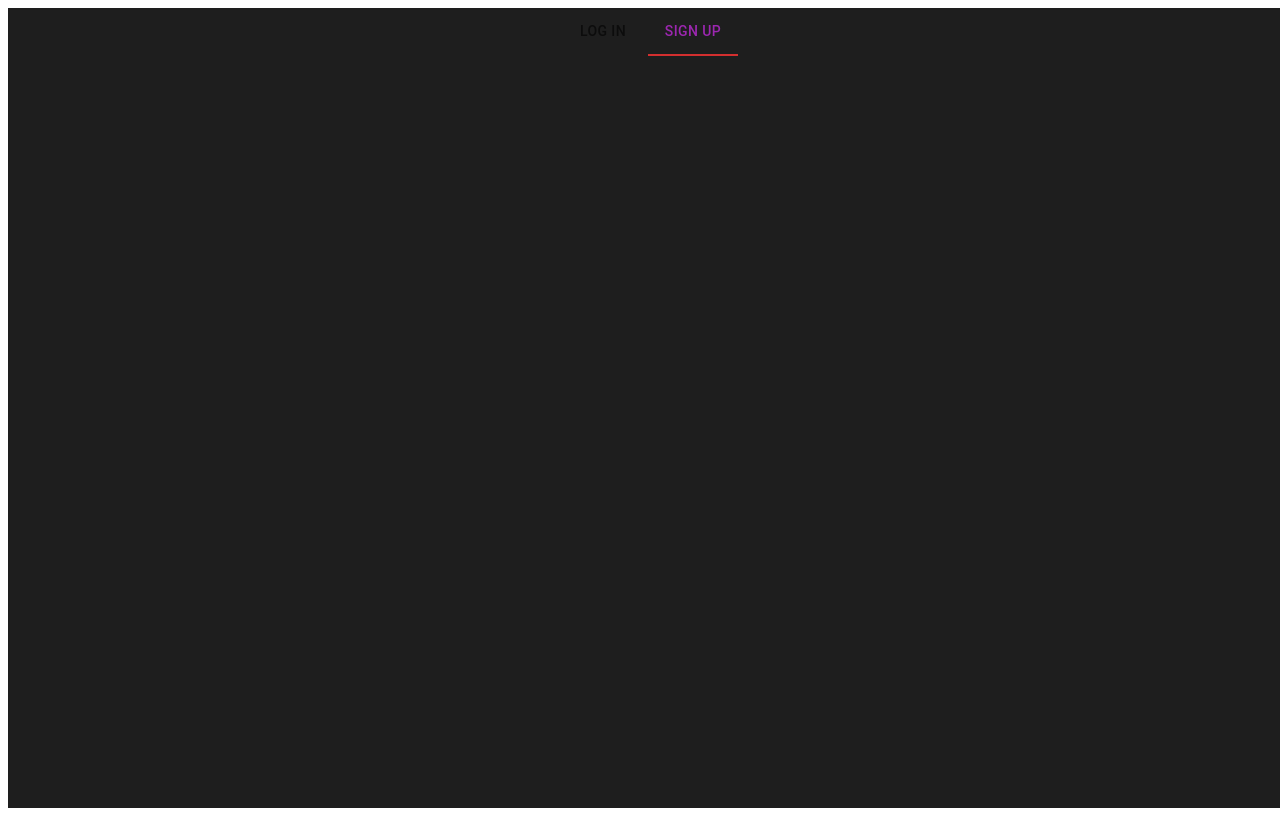
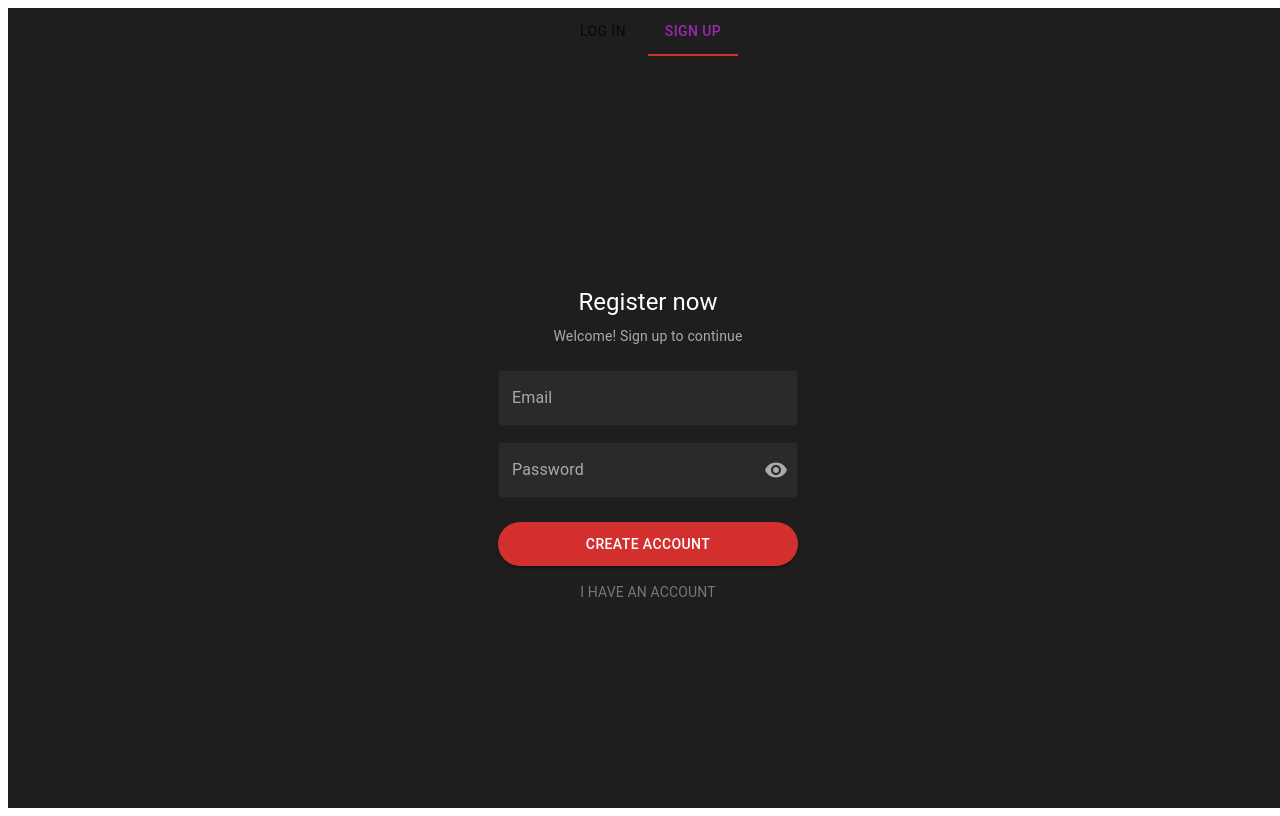
Before and after one commit to voronovanasta/cv-Shabanovich-Voronova, a React (Vite) app: page /auth/register in a window 1280 px wide. Built offline with nearby package versions, Linux system fonts and the light colour scheme.

Commit message:
feat: add register ui

```diff
--- a/schema.graphql
+++ b/schema.graphql
@@ -45,8 +45,8 @@ type LanguageType {
 }
 
 input LoginInput {
+  email: String!
   password: String!
-  username: String!
 }
 
 type LoginResponse {
--- a/src/app/router/config.tsx
+++ b/src/app/router/config.tsx
@@ -3,6 +3,7 @@ import PrivateRoute from '../../shared/routing/PrivateRoute';
 import MainLayout from '../../shared/ui/MainLayout';
 import LoginPage from '../../pages/auth/login';
 import AuthLayout from '../../widgets/auth-layout/ui';
+import RegisterPage from '../../pages/auth/register';
 
 //TODO
 // Lazy загрузка страниц
@@ -22,7 +23,7 @@ export const router = createBrowserRouter([
     element: <AuthLayout />,
     children: [
       { path: 'login', element: <LoginPage /> },
-      { path: 'register', element: /* RegisterPage */ null },
+      { path: 'register', element: <RegisterPage /> },
     ],
   },
   {
--- a/src/features/auth/model/useLogin.ts
+++ b/src/features/auth/model/useLogin.ts
@@ -7,13 +7,28 @@ import {
 import { execute } from '../../../graphql/execute';
 import { useNavigate } from 'react-router-dom';
 
+import gql from 'graphql-tag';
+
+export const LoginUserMutation = gql`
+  mutation Login($input: LoginInput!) {
+    login(input: $input) {
+      accessToken
+      user {
+        username
+      }
+    }
+  }
+`;
+
 export default function useLogin() {
   const navigate = useNavigate();
   return useMutation<LoginMutation, Error, LoginMutationVariables>({
     mutationFn: (variables: LoginMutationVariables) =>
       execute<LoginMutation, LoginMutationVariables>(LoginDocument, variables),
     onSuccess: (data) => {
+      console.log(data);
       if (data.login?.accessToken) {
+        console.log(data.login.accessToken);
         localStorage.setItem('accessToken', data.login.accessToken);
       }
       navigate('/users');
--- /dev/null
+++ b/src/features/auth/model/validation/register.schema.ts
@@ -0,0 +1,8 @@
+import { z } from 'zod';
+
+export const registerSchema = z.object({
+  email: z.string().email().nonempty(),
+  password: z.string().nonempty(),
+});
+
+export type RegisterFormValues = z.infer<typeof registerSchema>;
--- /dev/null
+++ b/src/features/auth/ui/RegisterForm.tsx
@@ -0,0 +1,131 @@
+import { useState } from 'react';
+import {
+  Button,
+  TextField,
+  Typography,
+  IconButton,
+  InputAdornment,
+  Link,
+  Paper,
+} from '@mui/material';
+import { Visibility, VisibilityOff } from '@mui/icons-material';
+import { useForm, Controller } from 'react-hook-form';
+// import useLogin from '../model/useLogin';
+import { zodResolver } from '@hookform/resolvers/zod';
+import { registerSchema, type RegisterFormValues } from '../model/validation/register.schema';
+
+interface RegisterFormInputs {
+  email: string;
+  password: string;
+}
+
+export default function RegisterForm() {
+  const {
+    control,
+    handleSubmit,
+    formState: { errors },
+  } = useForm<RegisterFormValues>({
+    resolver: zodResolver(registerSchema),
+  });
+  const [showPassword, setShowPassword] = useState(false);
+  //   const loginMutation = useRegister();
+
+  const onSubmit = (data: RegisterFormInputs) => {
+    // loginMutation.mutate({
+    //   input: {
+    //     email: data.email,
+    //     password: data.password,
+    //   },
+    // });
+    console.log(data);
+  };
+
+  return (
+    <Paper sx={{ p: 3, backgroundColor: 'transparent', boxShadow: 'none' }}>
+      <Typography variant='h5' sx={{ color: '#fff', textAlign: 'center', mb: 1 }}>
+        Register now
+      </Typography>
+      <Typography variant='body2' sx={{ color: '#aaa', textAlign: 'center', mb: 3 }}>
+        Welcome! Sign up to continue
+      </Typography>
+
+      <form onSubmit={handleSubmit(onSubmit)}>
+        <Controller
+          name='email'
+          control={control}
+          defaultValue=''
+          render={({ field }) => (
+            <TextField
+              {...field}
+              fullWidth
+              variant='outlined'
+              label='Email'
+              error={!!errors.email}
+              helperText={errors.email?.message}
+              InputLabelProps={{ style: { color: '#aaa' } }}
+              InputProps={{ style: { color: '#fff' } }}
+              sx={{ mb: 2, backgroundColor: '#2a2a2a', borderRadius: 1 }}
+            />
+          )}
+        />
+
+        <Controller
+          name='password'
+          control={control}
+          defaultValue=''
+          render={({ field }) => (
+            <TextField
+              {...field}
+              fullWidth
+              variant='outlined'
+              label='Password'
+              type={showPassword ? 'text' : 'password'}
+              error={!!errors.password}
+              helperText={errors.password?.message}
+              InputLabelProps={{ style: { color: '#aaa' } }}
+              InputProps={{
+                style: { color: '#fff' },
+                endAdornment: (
+                  <InputAdornment position='end'>
+                    <IconButton
+                      onClick={() => setShowPassword((prev) => !prev)}
+                      edge='end'
+                      sx={{ color: '#aaa' }}
+                    >
+                      {showPassword ? <VisibilityOff /> : <Visibility />}
+                    </IconButton>
+                  </InputAdornment>
+                ),
+              }}
+              sx={{ mb: 3, backgroundColor: '#2a2a2a', borderRadius: 1 }}
+            />
+          )}
+        />
+
+        <Button
+          type='submit'
+          fullWidth
+          variant='contained'
+          sx={{
+            backgroundColor: '#d32f2f',
+            color: '#fff',
+            borderRadius: 10,
+            py: 1.2,
+            mb: 2,
+            '&:hover': {
+              backgroundColor: '#b71c1c',
+            },
+          }}
+        >
+          CREATE ACCOUNT
+        </Button>
+
+        <Typography variant='body2' align='center' sx={{ color: '#777' }}>
+          <Link href='#' underline='hover' sx={{ color: '#777' }}>
+            I HAVE AN ACCOUNT
+          </Link>
+        </Typography>
+      </form>
+    </Paper>
+  );
+}
--- a/src/graphql/execute.ts
+++ b/src/graphql/execute.ts
@@ -8,7 +8,6 @@ export async function execute<TResult, TVariables = {}>(
 ) {
   const headers: Record<string, string> = {
     'Content-Type': 'application/json',
-    Accept: 'application/graphql-response+json',
   };
 
   if (token) {
@@ -22,16 +21,7 @@ export async function execute<TResult, TVariables = {}>(
       query: query.loc?.source.body ?? '', // берем строку запроса из AST
       variables,
     }),
-  });
+  }).then((res) => res.json());
 
-  if (!response.ok) {
-    throw new Error('Network response was not ok');
-  }
-  const json = await response.json();
-
-  if (json.errors && json.errors.length > 0) {
-    throw new Error(json.errors[0].message);
-  }
-
-  return response as TResult;
+  return response?.data as TResult;
 }
--- a/src/graphql/fragment-masking.ts
+++ b/src/graphql/fragment-masking.ts
@@ -1,11 +1,11 @@
 /* eslint-disable */
-import type {
+import {
   ResultOf,
   DocumentTypeDecoration,
   TypedDocumentNode,
 } from '@graphql-typed-document-node/core';
-import type { FragmentDefinitionNode } from 'graphql';
-import type { Incremental } from './graphql';
+import { FragmentDefinitionNode } from 'graphql';
+import { Incremental } from './graphql';
 
 export type FragmentType<TDocumentType extends DocumentTypeDecoration<any, any>> =
   TDocumentType extends DocumentTypeDecoration<infer TType, any>
--- /dev/null
+++ b/src/pages/auth/register/index.tsx
@@ -0,0 +1,5 @@
+import RegisterForm from '../../../features/auth/ui/RegisterForm';
+
+export default function RegisterPage() {
+  return <RegisterForm />;
+}
```
Also changed, not shown: src/features/auth/model/useRegister.ts (added, +38 -0 lines), src/graphql/gql.ts (+2 -36 lines), src/graphql/queries/queries.ts (added, +12 -0 lines).
